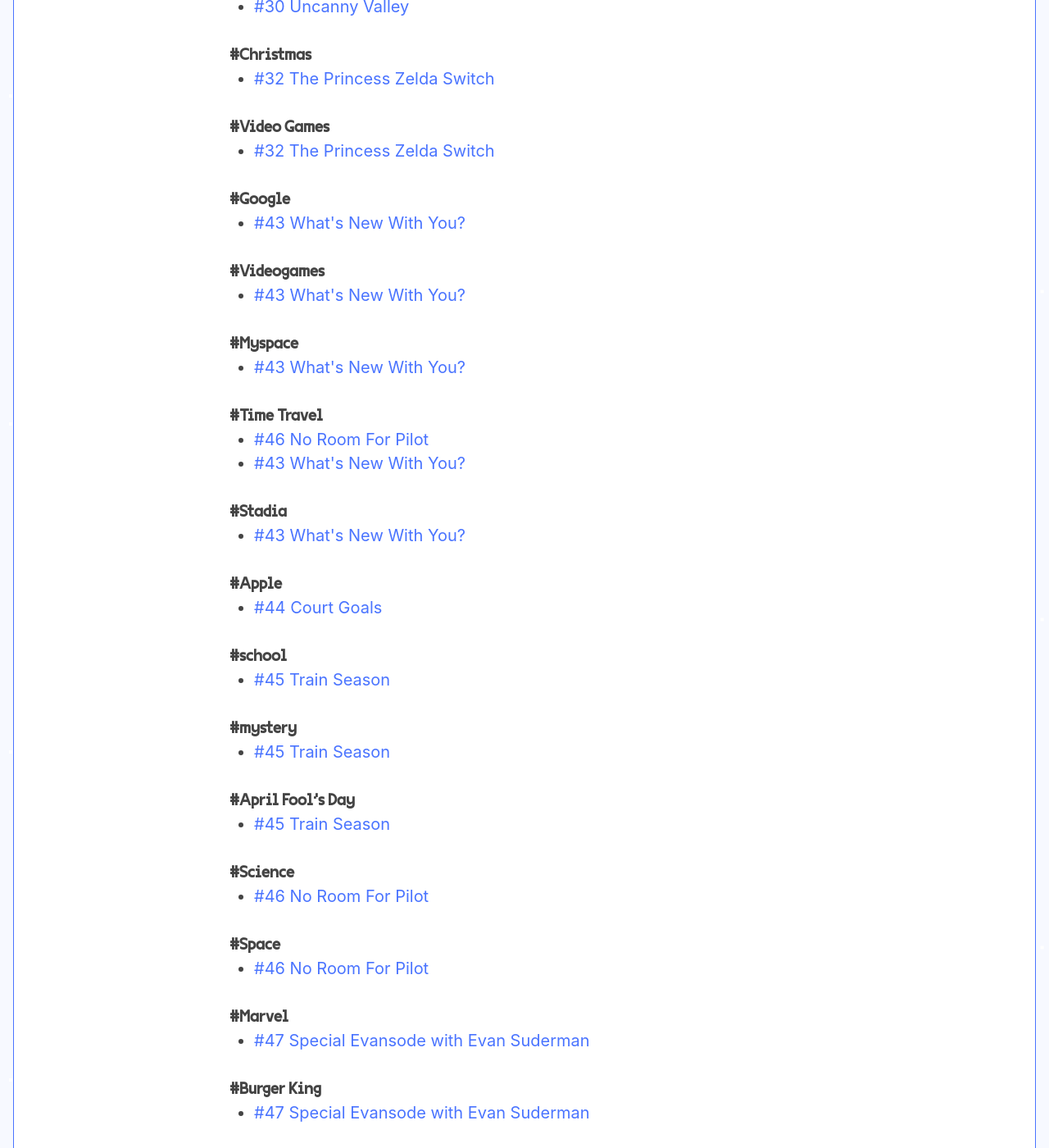
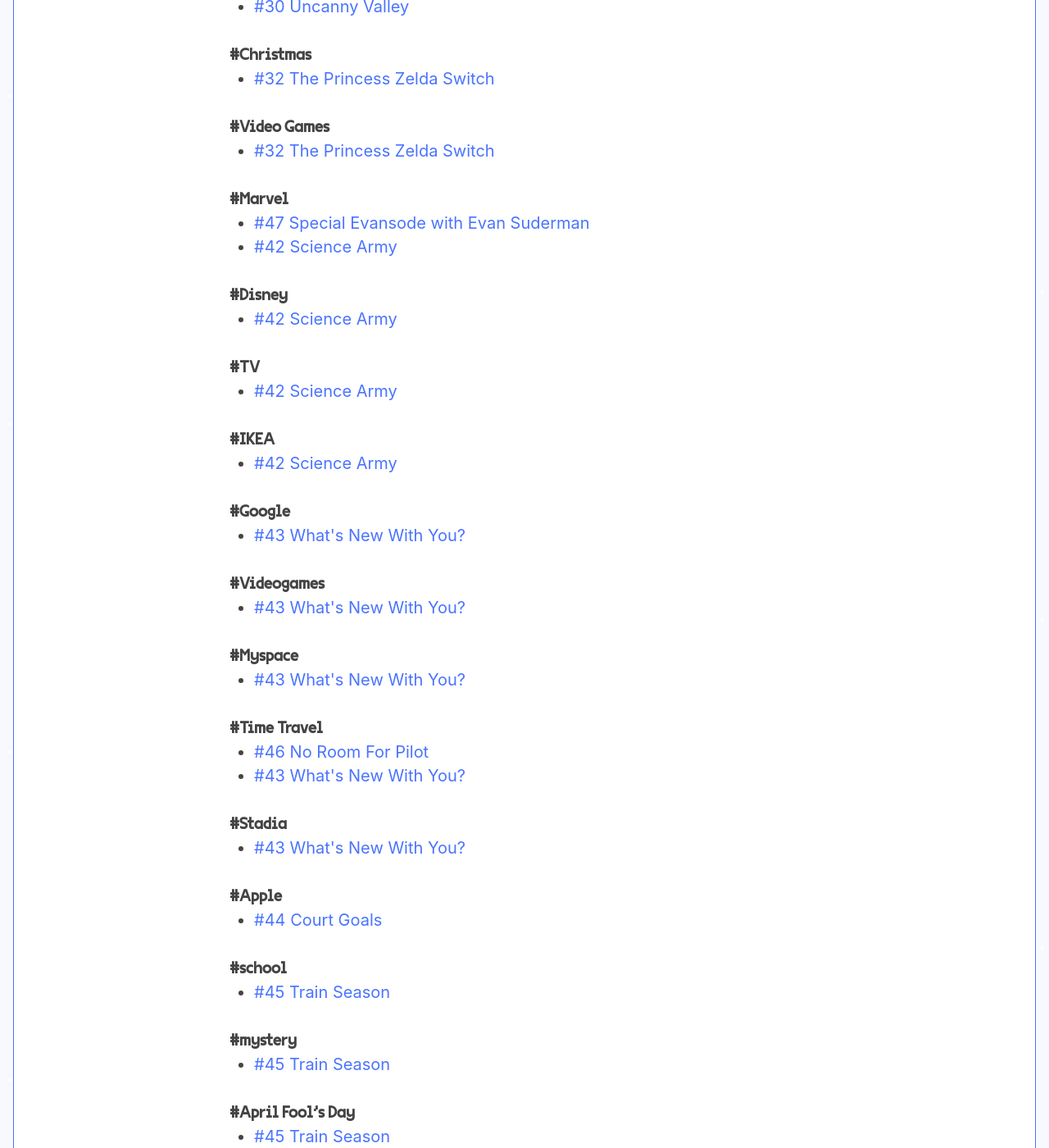
Before and after one commit to jondueck/whatevertown, a Jekyll site: the page built from tags.html, in a window 1280 px wide and 1400 px high, scrolled down 268 px. Shown: the whole window at 82% size. Built offline with Jekyll 4.4.1, drawn with Linux system fonts in a browser that asks for light colours; some web fonts are replaced; some of the changed text lies outside the part shown.

Commit message:
Updated 42

```diff
--- a/_posts/2019-03-19-42.md
+++ b/_posts/2019-03-19-42.md
@@ -2,13 +2,18 @@
 title: "#42 Science Army"
 date: 2019-03-19 17:45:00 -05:00
 permalink: "/episode/42/"
+tags:
+- Marvel
+- Disney
+- TV
+- IKEA
 author: Whatevertown
+season: 2
+episode_type: full
+episode: 42
 file: https://s3.ca-central-1.amazonaws.com/lodgment-remark-slipshod/e42.mp3
 file_itunes: https://s3.ca-central-1.amazonaws.com/lodgment-remark-slipshod/e42.m4a
 stitcher: 59515336
-soundcloud:
-googleplay:
-itunes:
 artwork: "/dist/artwork/artwork_default.jpg"
 summary: The guys get excited for spring, Whitecap's new spring menu, and talk first
   interviews, and more.
```
Also changed, not shown: other parts of _posts/2019-03-19-42.md (+0 -3 lines).
